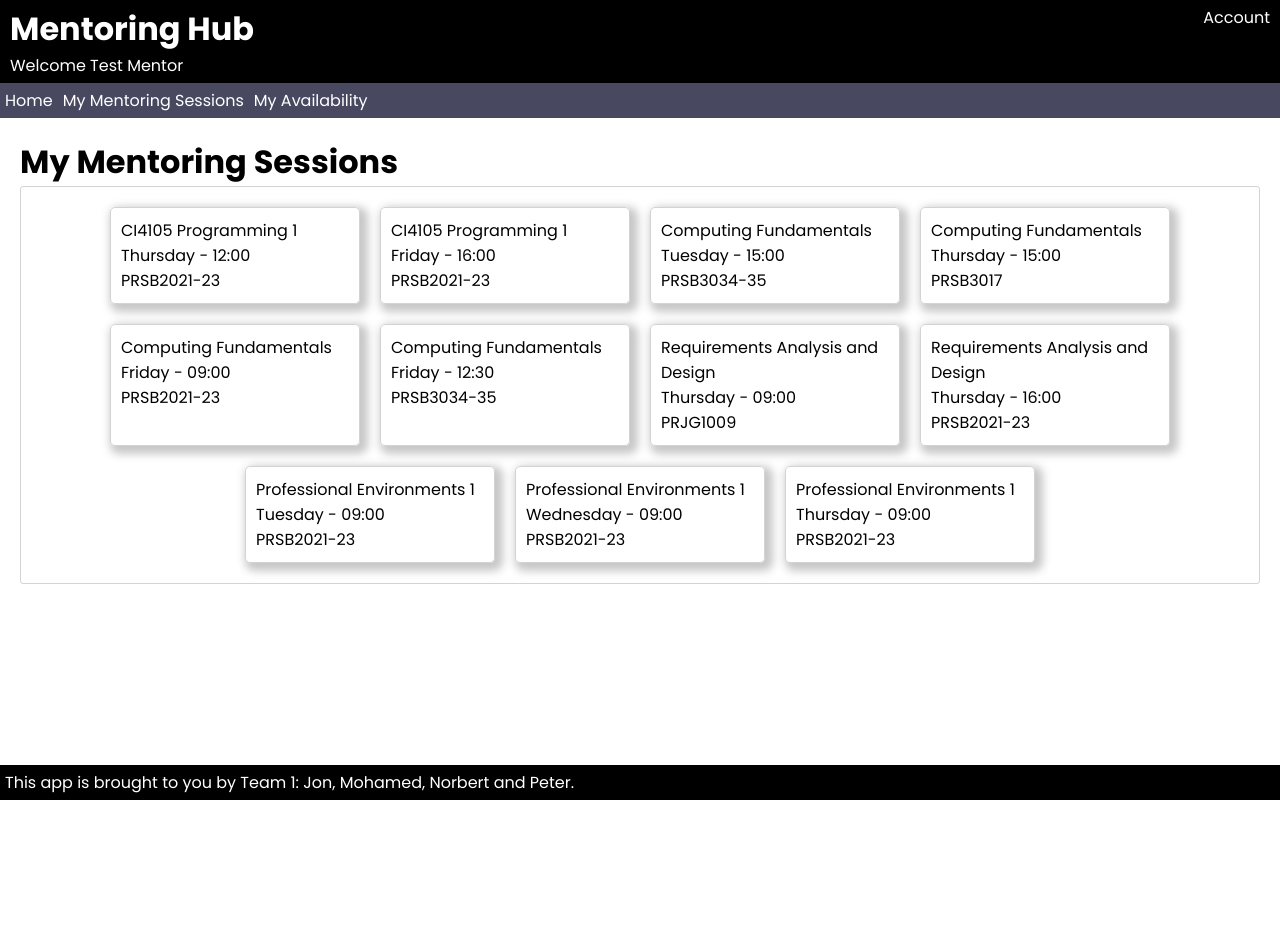
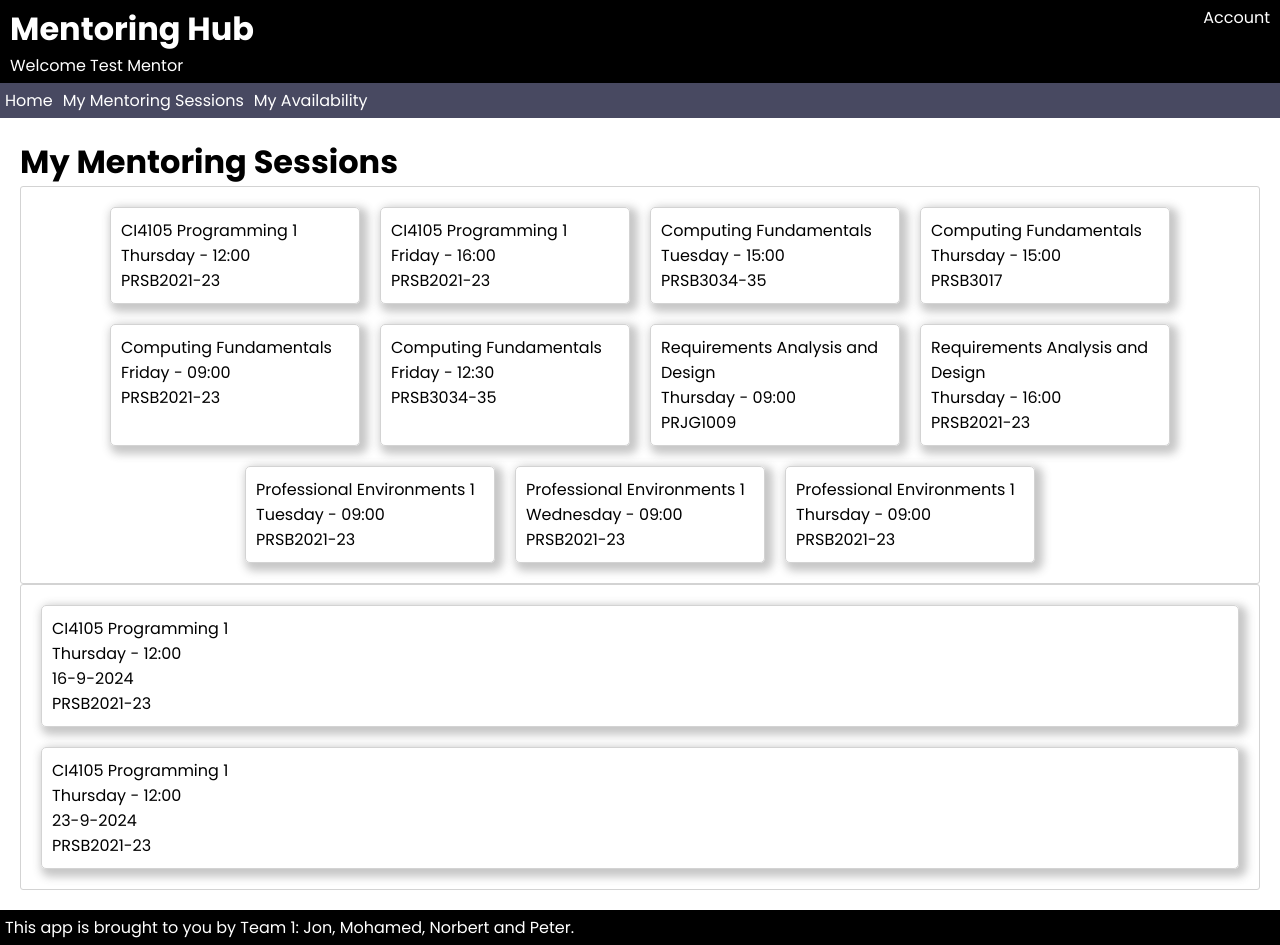
Before and after one commit to K1410707/mentoring-availability, a React (Vite) app: page /modules in a window 1280 px wide. Before the commit the page ends 800 px from the top, so only its background shows below. Built offline with nearby package versions, Linux system fonts and the light colour scheme.

Commit message:
Trying to implement weekly workshops

```diff
--- a/src/Components/views/Modules.jsx
+++ b/src/Components/views/Modules.jsx
@@ -160,10 +160,44 @@ function Modules() {
     "Saturday",
   ];
 
+  const startDate = new Date("2024-09-16");
+
+  function moduleCard(workshop, dateIn) {
+    let newDate = new Date(dateIn);
+    console.log(newDate);
+    console.log(newDate.getDate());
+    return (
+      <Card>
+        <p className="moduleName">{workshop.WorkshopModuleName}</p>
+        <p className="moduleDay">
+          {" "}
+          {weekDay[workshop.WorkshopDay]} - {workshop.WorkshopStarttime}{" "}
+        </p>
+        <p>{DateNumber(newDate)}</p>
+        <p className="moduleLocation">{workshop.WorkshopLocationName}</p>
+      </Card>
+    );
+  }
+
+  function DateNumber(dateIn) {
+    let newDate = new Date(dateIn);
+    let dateString = "";
+    dateString = dateString.concat(newDate.getDate(), "-");
+    dateString = dateString.concat(newDate.getMonth() + 1, "-");
+    dateString = dateString.concat(newDate.getYear() + 1900);
+    return dateString;
+  }
+  function addWeek(dateIn) {
+    let newDate = new Date(dateIn);
+    newDate.setDate(newDate.getDate() + 7);
+    return newDate;
+  }
+
   return (
     <>
       <h1>My Mentoring Sessions</h1>
       {
+        <>
           <CardContainer>
             {listOfLevel4Workshops.map((workshop) => {
               return (
@@ -183,6 +217,11 @@ function Modules() {
               );
             })}
           </CardContainer>
+          <CardContainer>
+            {moduleCard(listOfLevel4Workshops[0], startDate)}
+            {moduleCard(listOfLevel4Workshops[0], addWeek(startDate))}
+          </CardContainer>
+        </>
       }
     </>
   );
```
Lines whose indentation alone changed are shown as unchanged.
